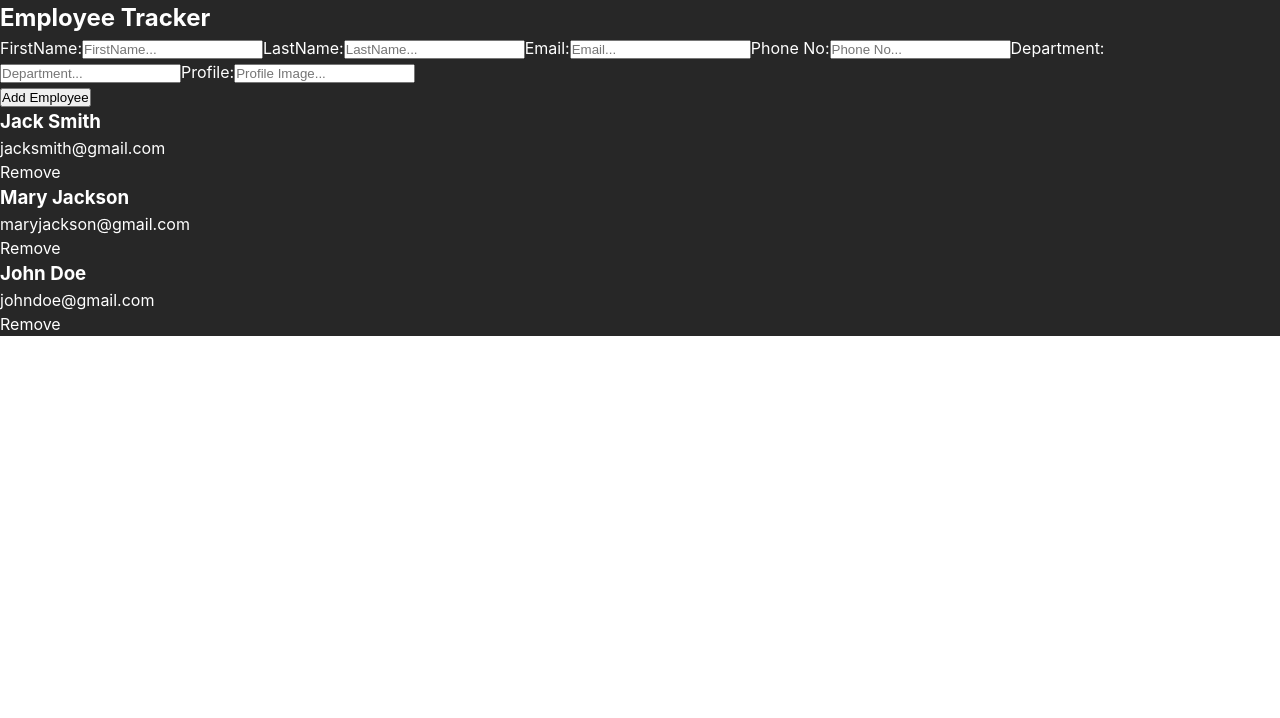
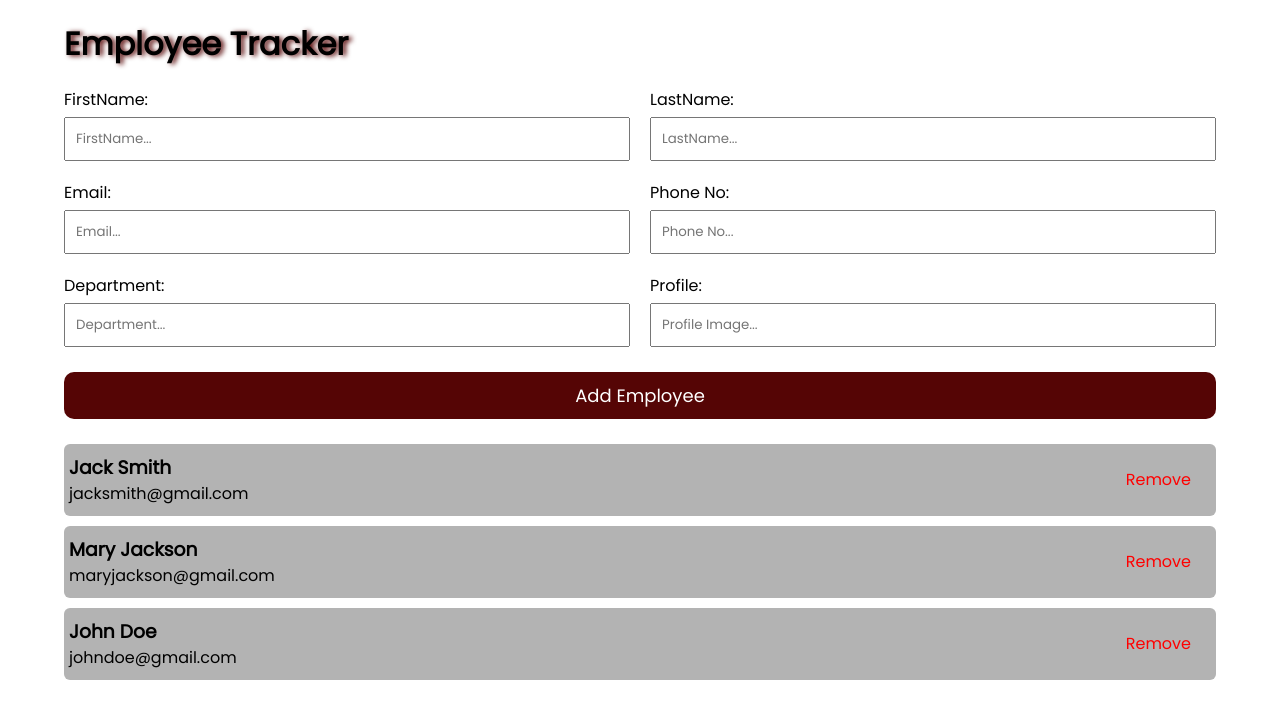
Before and after one commit to Jacobkyalo/json-server, a React (Create React App) app: page / in a window 1280 px wide. Shown: the top 718 px of the page. Built offline with nearby package versions, Linux system fonts and the light colour scheme.

Commit message:
styled the components and whole app

```diff
--- a/src/App.css
+++ b/src/App.css
@@ -1,4 +1,59 @@
+/* app styling */
 .app {
-  background-color: #272727;
+  min-height: 100vh;
+  width: 90%;
+  margin: 0 auto;
+}
+/* header */
+.heading {
+  font-size: 2rem;
+  margin: 20px 0;
+  text-shadow: 3px 1px 5px #550505;
+}
+/* single employee styling */
+.employee {
+  display: flex;
+  justify-content: space-between;
+  align-items: center;
+  background-color: #b3b3b3;
+  margin-bottom: 10px;
+  padding: 10px 5px;
+  border-radius: 6px;
+}
+/* remove button */
+.delete {
+  margin-right: 20px;
+  color: #ff0000;
+  cursor: pointer;
+}
+/* form styles */
+.form {
+  display: block;
+}
+.form__content {
+  display: grid;
+  grid-template-columns: repeat(2, 1fr);
+  align-items: center;
+  gap: 20px;
+}
+.form label,
+input {
+  display: block;
+}
+.form__content input {
+  margin-top: 5px;
+  width: 100%;
+  outline: 0;
+  padding: 10px;
+}
+.form__btn {
+  width: 100%;
+  margin: 25px 0;
+  border: 0;
+  border-radius: 10px;
+  font-size: 18px;
+  background-color: #550505;
   color: #fff;
+  padding: 10px 0;
+  cursor: pointer;
 }
--- a/src/index.css
+++ b/src/index.css
@@ -1,3 +1,5 @@
+@import url("https://fonts.googleapis.com/css2?family=Poppins:wght@100;200;300;400&display=swap");
+
 *,
 ::before,
 ::after {
@@ -5,6 +7,7 @@
   padding: 0;
   box-sizing: border-box;
   scroll-behavior: smooth;
+  font-family: "Poppins", sans-serif;
 }
 body {
   line-height: 1.5;
```
